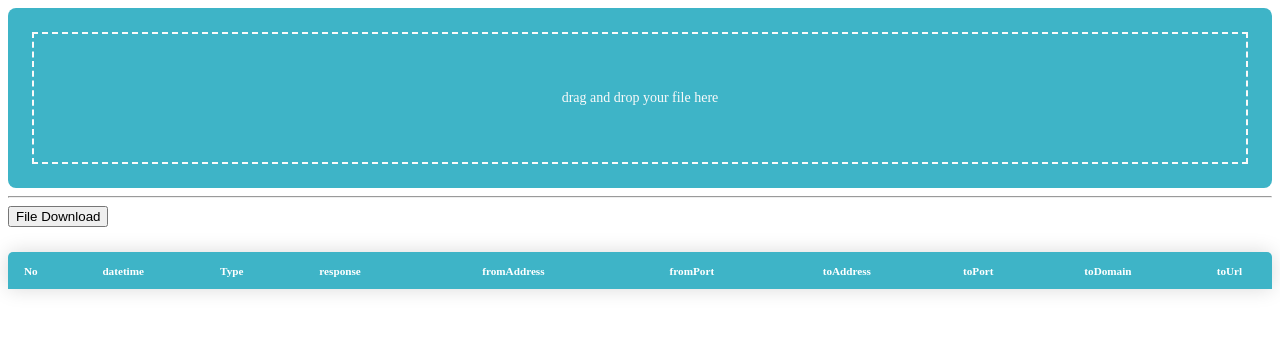
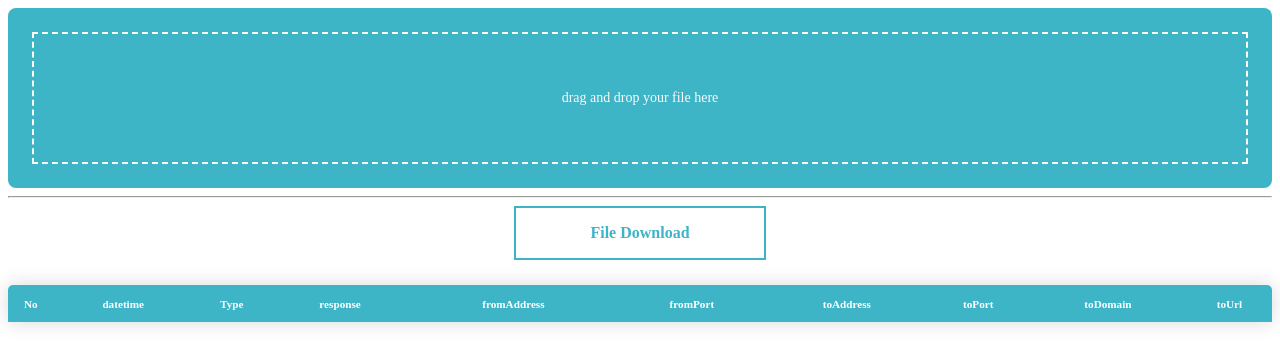
Before and after one commit to frisk1995/a10_log_analyzer, a plain HTML site: page index.html in a window 1280 px wide. Drawn offline with Linux system fonts and the light colour scheme.

Commit message:
hogehoge

```diff
--- a/index.html
+++ b/index.html
@@ -15,8 +15,9 @@
     <input type="file" name="file" id="select-file" onchange="selectFile()" />
   </div>
   <hr>
-  <input type="button" value="File Download" onclick="getFileCSV()" />
-  <table class="content-table">
+  <a href="javascript:void(0);" id="output_btn" onclick="output()" class="btn_23">File Download</a>
+  <!--  <input type="button" value="File Download" onclick="getFileCSV()" class="button"/> -->
+  <table class="content-table" id="dataTable">
     <thead>
       <tr>
         <th>No</th>
--- a/static/css/style.css
+++ b/static/css/style.css
@@ -56,6 +56,7 @@
     text-align: center;
     font-weight: bold;
 }
+
 .content-table th,
 .content-table td {
     padding: 1% 1%;
@@ -80,8 +81,78 @@
     font-weight: bold;
     color: #3eb4c7;
 }
+
 /*
 *{
     outline: 2px red solid;
 }
 */
+.button {
+    border-radius: 5px 5px 5px 5px;
+    display: inline-block;
+    font-size: 18pt;
+    /* 文字サイズ */
+    text-align: center;
+    /* 文字位置   */
+    cursor: pointer;
+    /* カーソル   */
+    padding: 12px 60px;
+    /* 余白       */
+    background: #3eb4c7;
+    /* 背景色     */
+    color: #ffffff;
+    /* 文字色     */
+    line-height: 1em;
+    /* 1行の高さ  */
+    transition: .3s;
+    /* なめらか変化 */
+    border: 2px solid #3eb4c7;
+    /* 枠の指定 */
+}
+
+.button:hover {
+    box-shadow: none;
+    /* カーソル時の影消去 */
+    color: #3eb4c7;
+    /* 背景色     */
+    background: #ffffff;
+    /* 文字色     */
+}
+
+a.btn_23 {
+    display: block;
+    text-align: center;
+    vertical-align: middle;
+    text-decoration: none;
+    width: 120px;
+    margin: auto;
+    padding: 1rem 4rem;
+    font-weight: bold;
+    border: 2px solid #3eb4c7;
+    color: #3eb4c7;
+    cursor: pointer;
+    position: relative;
+    overflow: hidden;
+    z-index: 1;
+}
+
+a.btn_23::before {
+    content: "";
+    position: absolute;
+    left: 0;
+    top: 0;
+    width: 100%;
+    height: 100%;
+    background-color: #3eb4c7;
+    transform: translateX(-100%);
+    transition: all .3s;
+    z-index: -1;
+}
+
+a.btn_23:hover::before {
+    transform: translateX(0);
+}
+
+a.btn_23:hover {
+    color: #fff;
+}
--- a/static/js/file_open.js
+++ b/static/js/file_open.js
@@ -86,7 +86,6 @@ function logAnalyzer(strline) {
         // 出力
         const d = new Date(year, month, day)
         output_line.push(line_counter + "," + d.toLocaleDateString({ year: "numeric", month: "2-digit" }) + " " + time + "," + type + "," + response + "," + fromAddress.split(/:/)[0] + "," + fromPort + "," + toAddress.split(/:/)[0] + "," + toPort + "," + toDoamin + "," + toUrl);
-        console.log(output_line)
         line_counter ++;
     }
     return output_line;
--- a/static/js/library.js
+++ b/static/js/library.js
@@ -96,15 +96,30 @@ function getToAddress(msg) {
     return result
 };
 
-function getFileCSV() {
-    const result = document.getElementById('output').value;
-    let bom = new Uint8Array([0xEF, 0xBB, 0xBF]);
-    let blob = new Blob([bom, result], { type: "text/csv" });
-    let link = document.createElement('a');
-    link.href = URL.createObjectURL(blob);
-    link.download = 'output.csv';
-    link.click();
-}
+const output = () => {
+    const table = document.getElementById('dataTable')
+    const escaped = /,|\r?\n|\r|"/;
+    const e = /"/g;
+    const bom = new Uint8Array([0xEF, 0xBB, 0xBF])
+    const csv = []
+    const row = []
+
+    for (let r = 0; r < table.rows.length; r++) {
+      row.length = 0
+      for (let c = 0; c < table.rows[r].cells.length; c++) {
+        const field = table.rows[r].cells[c].textContent
+        row.push(escaped.test(field) ? '"' + field.replace(e, '""') + '"' : field)
+      }
+      csv.push(row.join(','))
+    }
+    const blob = new Blob([bom, csv.join('\n')], {
+      'type': 'text/csv'
+    })
+    const a = document.getElementById('output_btn')
+    a.download = 'output.csv'
+    a.href = window.URL.createObjectURL(blob)
+
+  }
 
 function createArray(output_text) {
     let result = [];
@@ -116,7 +131,6 @@ function createArray(output_text) {
 
 function createTable(result) {
     const resultTable = document.getElementById("resultTable");
-
     result.forEach((line) => {
         const tr = document.createElement("tr");
         resultTable.appendChild(tr);
@@ -125,7 +139,6 @@ function createTable(result) {
             const td = document.createElement("td");
             td.textContent = arr[1];
             tr.appendChild(td);
-            console.log(td)
         });
     });
 }
```
